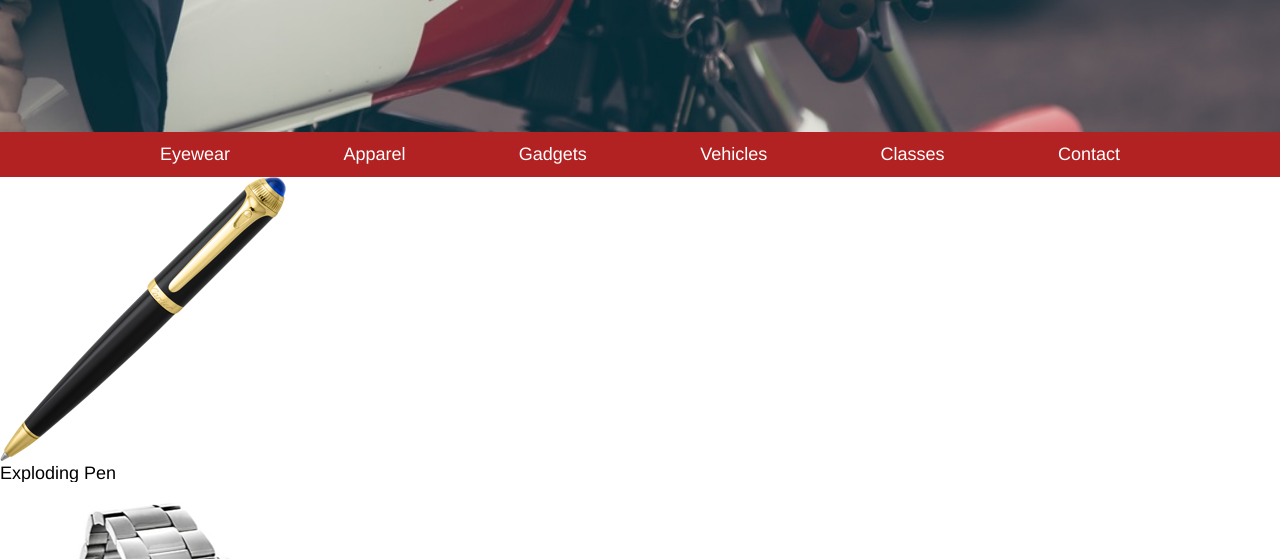
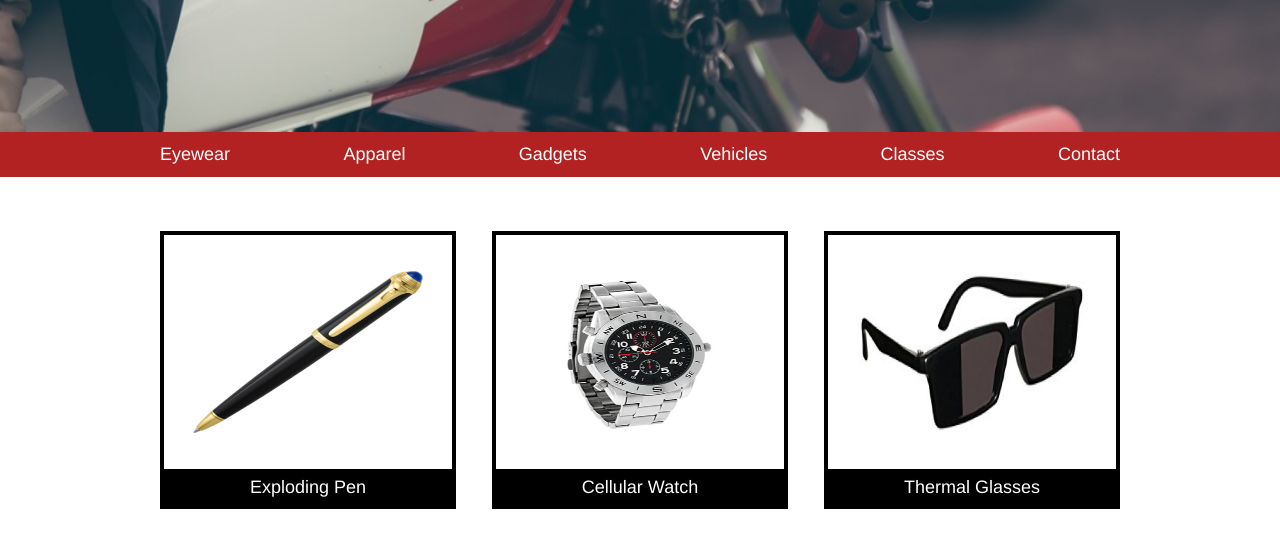
Before and after one commit to human-design/SecretAgentSupply, a plain HTML site: page index.html in a window 1280 px wide. Shown: the part 360-919 px from the top of the page. Drawn offline with Linux system fonts and the light colour scheme.

Commit message:
Product grid css added

```diff
--- a/index.html
+++ b/index.html
@@ -41,6 +41,7 @@
 
     <!--PRODUCT GRID -->
     <div id="productgrid">
+      <div class="gridcontainer">
         <div class="product">
           <img src="resources/images/pen.png">
           <div class="description">
@@ -56,9 +57,10 @@
         </div>
 
         <div class="product">
-        <img src="resources/images/glasses.png">
+          <img id="glasses" src="resources/images/glasses.png">
           <div class="description">
             <span>Thermal Glasses</span>
+          </div>
         </div>
       </div>
     </div>
--- a/resources/style.css
+++ b/resources/style.css
@@ -90,8 +90,8 @@ h3 {
   width: 100%;
   background-color: firebrick;
   display: flex;
+  align-content: center;
   justify-content: center;
-  align-content: center;
 }
 
 .mainnav {
@@ -106,3 +106,50 @@ h3 {
 .mainnav a {
   color: white;
 }
+
+/* Product Grid section */
+
+#productgrid {
+  width: 100%;
+  background-color: white;
+  display: flex;
+  align-content: center;
+  justify-content: center;
+}
+
+.gridcontainer {
+  width: 960px;
+  display: flex;
+  justify-content: space-between;
+  align-content: center;
+  margin-top: 3rem;
+  margin-bottom: 3rem;
+}
+
+.product {
+  border: 4px solid black;
+  width: 30%;
+  display: flex;
+  flex-direction: column;
+  align-items: center;
+}
+
+.product img {
+  width: 80%;
+  height: 9rem;
+  padding-top: 2rem;
+  padding-bottom: 2rem;
+  align: center;
+  overflow: hidden;
+}
+
+.description {
+  color: white;
+  background-color: black;
+  display: flex;
+  justify-content: center;
+  align-items: center;
+  padding-top: 0.5rem;
+  padding-bottom: 0.5rem;
+  width: 100%;
+}
```
Lines whose indentation alone changed are shown as unchanged.
